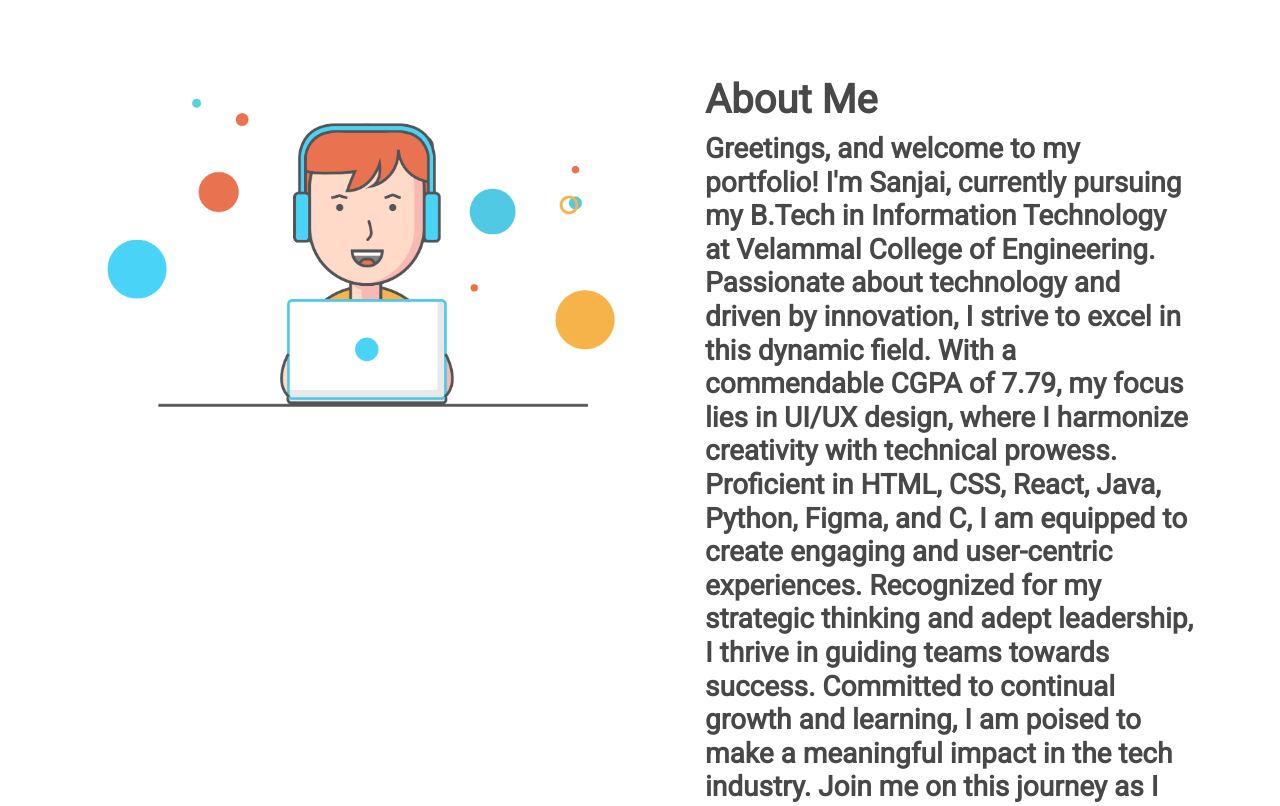
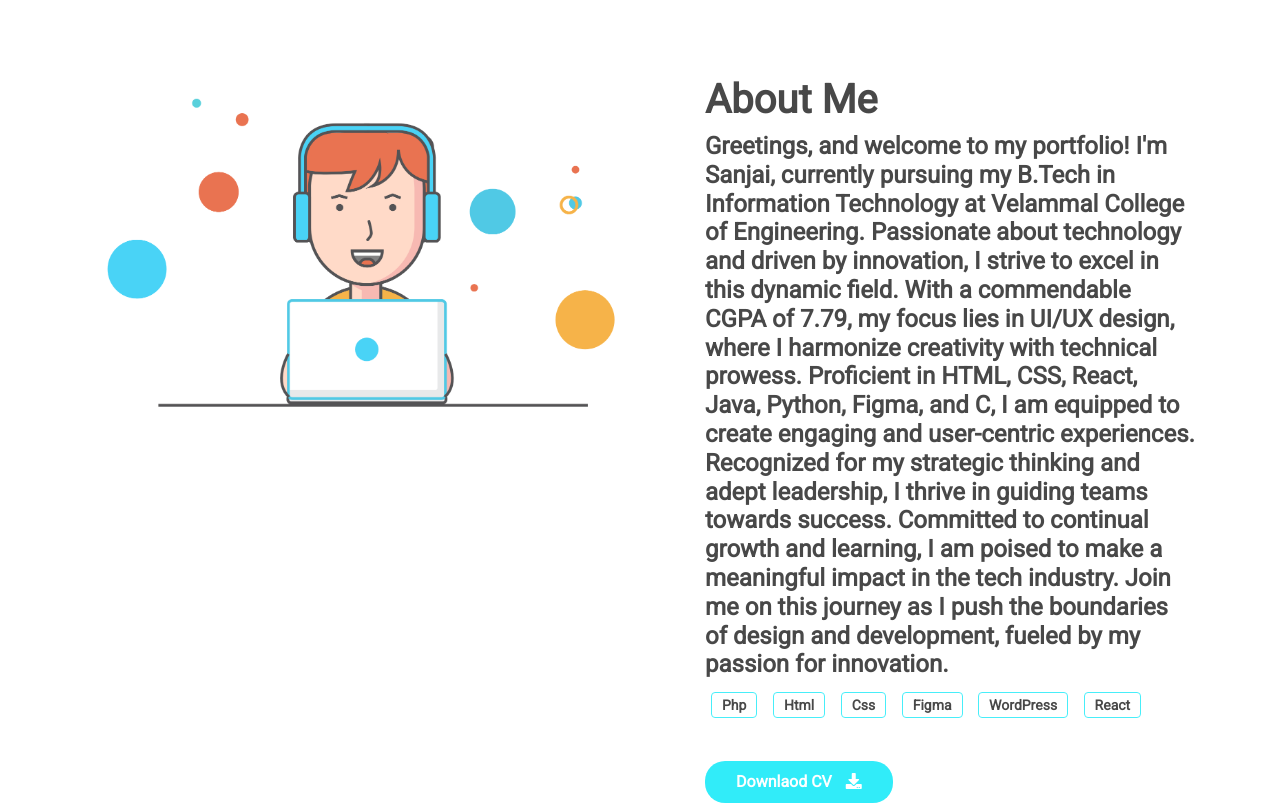
Before and after one commit to Sanjai-developer/sanjai-portfolio, a plain HTML site: page index.html in a window 1280 px wide. Shown: the part 680-1486 px from the top of the page. Drawn offline with Linux system fonts and the light colour scheme.

Commit message:
Update index.html

```diff
--- a/index.html
+++ b/index.html
@@ -126,7 +126,7 @@
                 <div class="col-sm-12 col-md-6">
                     <div class="mh-about-inner">
                         <h1 class="wow fadeInUp" data-wow-duration="0.8s" data-wow-delay="0.1s">About Me</h1>
-                        <h3 class="wow fadeInUp" data-wow-duration="0.8s" data-wow-delay="0.2s">Greetings, and welcome to my portfolio! I'm Sanjai, currently pursuing my B.Tech in Information Technology at Velammal College of Engineering. Passionate about technology and driven by innovation, I strive to excel in this dynamic field. With a commendable CGPA of 7.79, my focus lies in UI/UX design, where I harmonize creativity with technical prowess. Proficient in HTML, CSS, React, Java, Python, Figma, and C, I am equipped to create engaging and user-centric experiences. Recognized for my strategic thinking and adept leadership, I thrive in guiding teams towards success. Committed to continual growth and learning, I am poised to make a meaningful impact in the tech industry. Join me on this journey as I push the boundaries of design and development, fueled by my passion for innovation.</h3>
+                        <h4 class="wow fadeInUp" data-wow-duration="0.8s" data-wow-delay="0.2s">Greetings, and welcome to my portfolio! I'm Sanjai, currently pursuing my B.Tech in Information Technology at Velammal College of Engineering. Passionate about technology and driven by innovation, I strive to excel in this dynamic field. With a commendable CGPA of 7.79, my focus lies in UI/UX design, where I harmonize creativity with technical prowess. Proficient in HTML, CSS, React, Java, Python, Figma, and C, I am equipped to create engaging and user-centric experiences. Recognized for my strategic thinking and adept leadership, I thrive in guiding teams towards success. Committed to continual growth and learning, I am poised to make a meaningful impact in the tech industry. Join me on this journey as I push the boundaries of design and development, fueled by my passion for innovation.</h4>
                         <div class="mh-about-tag wow fadeInUp" data-wow-duration="0.8s" data-wow-delay="0.3s">
                             <ul>
                                 <li><span><b>Php</b></span></li>
```
